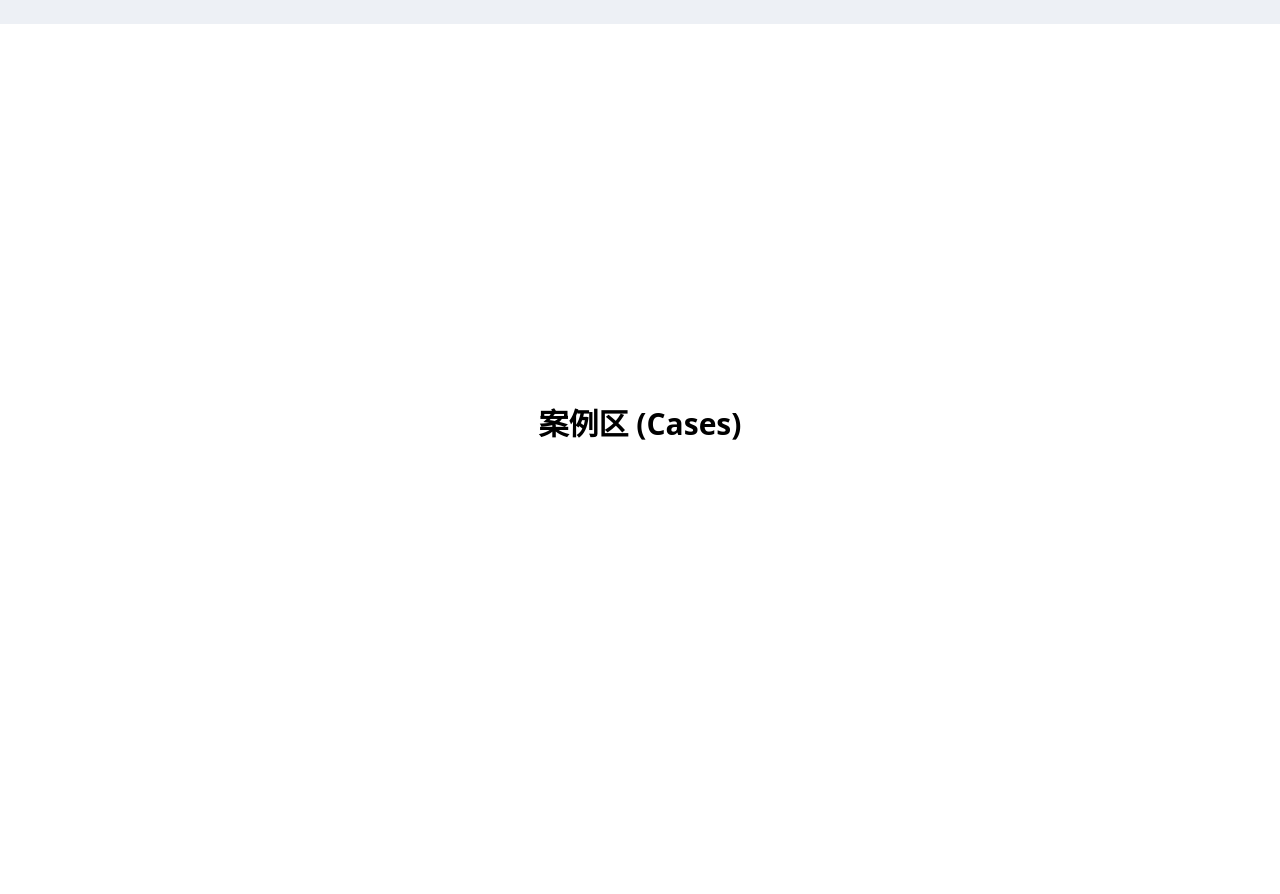
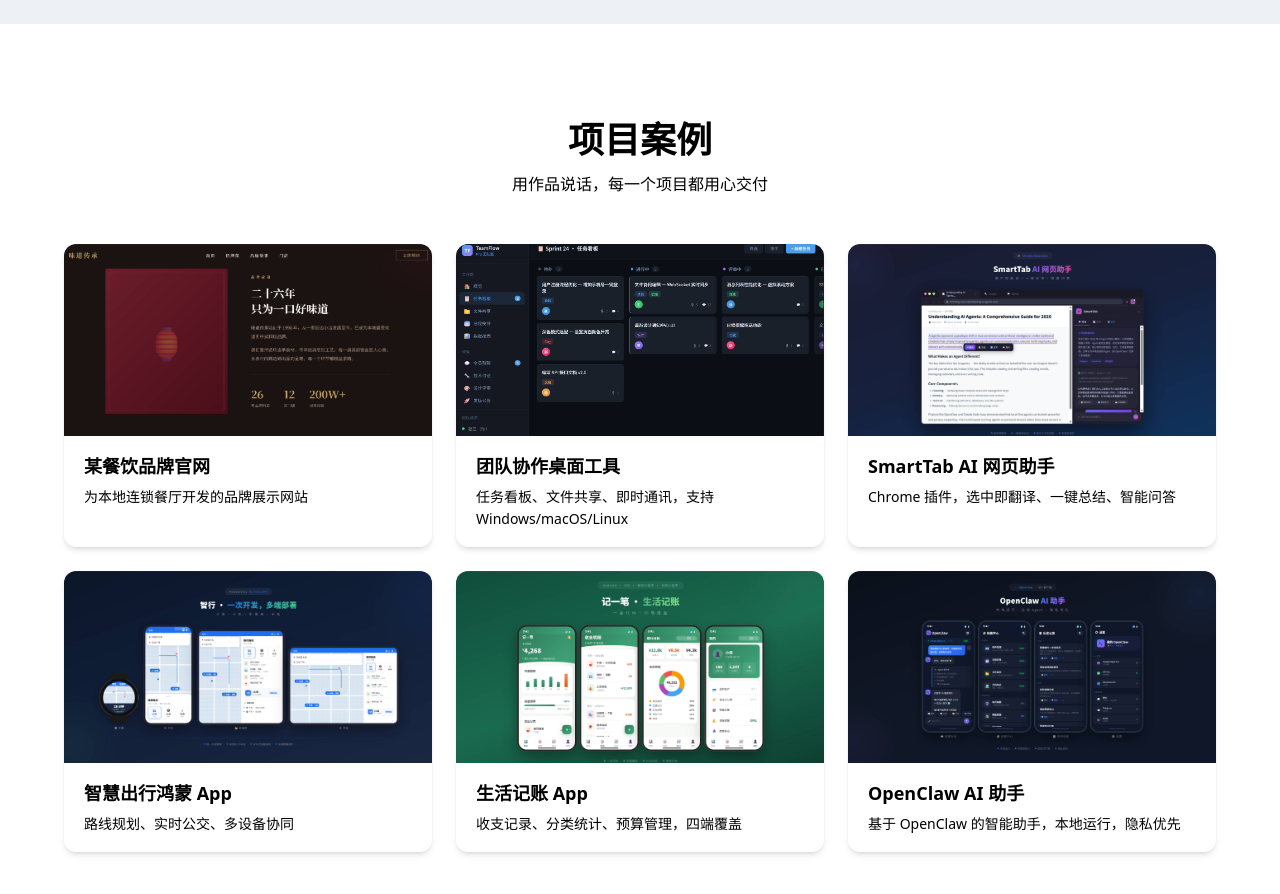
Before and after one commit to Shasha6666/my-brand-site, a Next.js app: page / in a window 1280 px wide. Shown: the part 1780-2674 px from the top of the page. Built offline with nearby package versions, Linux system fonts and the light colour scheme.

Commit message:
09 项目案例——用真实作品证明你的能力

```diff
--- a/app/page.tsx
+++ b/app/page.tsx
@@ -1,6 +1,7 @@
 import Hero from "@/components/hero";
 import Skills from "@/components/skills";
 import Services from "@/components/services";
+import Cases from "@/components/cases";
 
 export default function Home() {
   return (
@@ -15,9 +16,7 @@ export default function Home() {
       <Services />
 
       {/* 案例区 */}
-      <section id="cases" className="min-h-screen flex items-center justify-center">
-        <h2 className="text-3xl font-bold text-foreground">案例区 (Cases)</h2>
-      </section>
+      <Cases />
 
       {/* 图书区 */}
       <section id="books" className="min-h-screen flex items-center justify-center">
--- /dev/null
+++ b/components/cases.tsx
@@ -0,0 +1,80 @@
+import Image from "next/image";
+
+const CASES = [
+  {
+    image: "/cases/case-restaurant.jpg",
+    name: "某餐饮品牌官网",
+    desc: "为本地连锁餐厅开发的品牌展示网站",
+  },
+  {
+    image: "/cases/case-desktop.jpg",
+    name: "团队协作桌面工具",
+    desc: "任务看板、文件共享、即时通讯，支持 Windows/macOS/Linux",
+  },
+  {
+    image: "/cases/case-extension.jpg",
+    name: "SmartTab AI 网页助手",
+    desc: "Chrome 插件，选中即翻译、一键总结、智能问答",
+  },
+  {
+    image: "/cases/case-harmonyos.jpg",
+    name: "智慧出行鸿蒙 App",
+    desc: "路线规划、实时公交、多设备协同",
+  },
+  {
+    image: "/cases/case-mobile.jpg",
+    name: "生活记账 App",
+    desc: "收支记录、分类统计、预算管理，四端覆盖",
+  },
+  {
+    image: "/cases/case-openclaw.jpg",
+    name: "OpenClaw AI 助手",
+    desc: "基于 OpenClaw 的智能助手，本地运行，隐私优先",
+  },
+];
+
+export default function Cases() {
+  return (
+    <section id="cases" className="bg-background px-6 py-24 sm:px-8">
+      <div className="mx-auto max-w-6xl">
+        {/* 标题 */}
+        <h2 className="text-center text-3xl font-bold text-foreground sm:text-4xl">
+          项目案例
+        </h2>
+        <p className="mt-3 text-center text-muted-foreground">
+          用作品说话，每一个项目都用心交付
+        </p>
+
+        {/* 案例卡片网格 */}
+        <div className="mt-12 grid gap-6 sm:grid-cols-2 lg:grid-cols-3">
+          {CASES.map((c) => (
+            <div
+              key={c.name}
+              className="group flex flex-col overflow-hidden rounded-xl bg-card shadow-md transition-all duration-500 hover:-translate-y-2 hover:shadow-xl"
+            >
+              {/* 截图 */}
+              <div className="relative h-48 overflow-hidden">
+                <Image
+                  src={c.image}
+                  alt={c.name}
+                  fill
+                  sizes="(max-width: 640px) 100vw, (max-width: 1024px) 50vw, 33vw"
+                  className="object-cover transition-transform duration-500 group-hover:scale-110"
+                />
+              </div>
+              {/* 信息 */}
+              <div className="flex flex-col gap-1.5 px-5 py-4">
+                <h3 className="text-lg font-semibold text-foreground">
+                  {c.name}
+                </h3>
+                <p className="text-sm leading-relaxed text-muted-foreground">
+                  {c.desc}
+                </p>
+              </div>
+            </div>
+          ))}
+        </div>
+      </div>
+    </section>
+  );
+}
```
